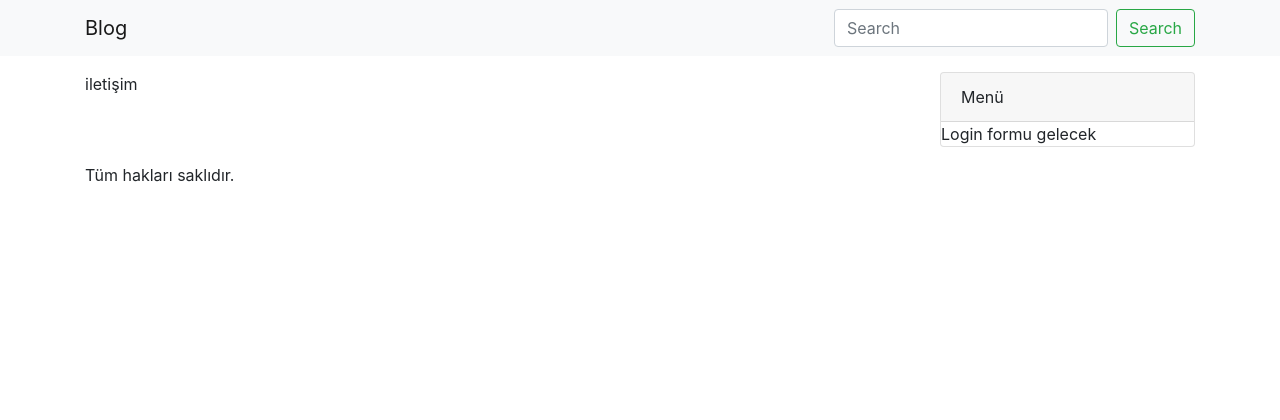
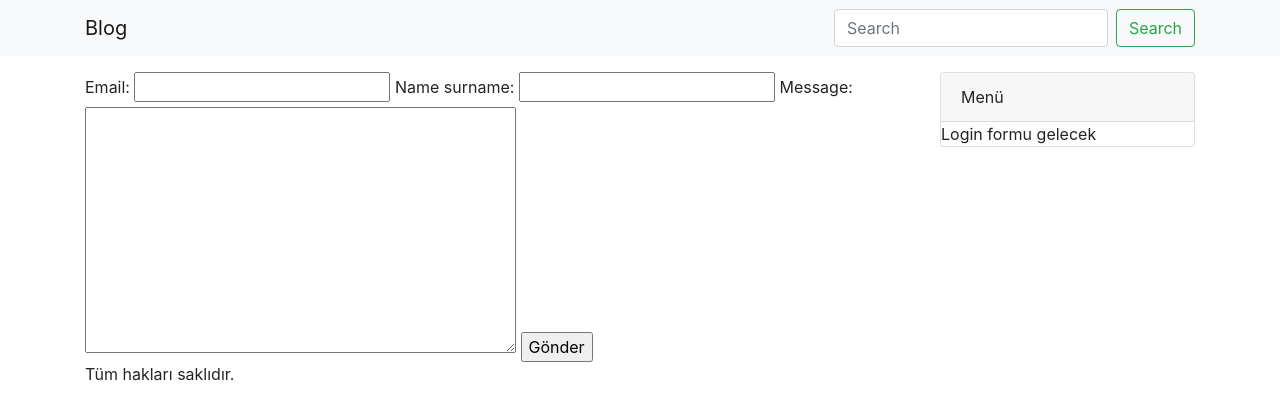
Before and after one commit to kaaniince/django-blog-project, a Django app: page /iletisim in a window 1280 px wide. Shown: the top 420 px of the page. Run offline with Django 4.2, Linux system fonts and the light colour scheme; data that the repository does not hold is empty; some libraries are stand-ins or nearby versions.

Commit message:
feat:contact form is added

```diff
--- /dev/null
+++ b/blog/forms/__init__.py
@@ -0,0 +1 @@
+from .contact import ContactForm
--- /dev/null
+++ b/blog/forms/contact.py
@@ -0,0 +1,6 @@
+from django import forms
+
+class ContactForm(forms.Form):
+    email = forms.EmailField(max_length=100)
+    name_surname = forms.CharField(max_length=25)
+    message=forms.CharField(widget=forms.Textarea)
--- a/blog/templates/pages/contact.html
+++ b/blog/templates/pages/contact.html
@@ -1,2 +1,6 @@
 {% extends 'base.html' %} {%block title%}İletişim{%endblock%} {%block content%}
-iletişim {%endblock%}
+<form method="POST">
+  {%csrf_token%} {{form}}
+  <input type="submit" value="Gönder" />
+</form>
+{%endblock%}
--- a/blog/views/contact.py
+++ b/blog/views/contact.py
@@ -1,7 +1,20 @@
-from django.shortcuts import render
-
+from django.shortcuts import render,redirect
+from blog.forms import ContactForm
+from blog.models import ContactModel
 def contact(request):
+    form=ContactForm()
+    if request.method=='POST':
+        form = ContactForm(request.POST)
+        if form.is_valid():
+            contact=ContactModel()
+            contact.email=form.cleaned_data['email']
+            contact.name_surname=form.cleaned_data['name_surname']
+            contact.message=form.cleaned_data['message']
+            contact.save()
+            return redirect('homepage')
+        else:
+            print()
     context={
-        'key':'baslik icerik naber'
+        'form':form
     }
     return render(request,'pages/contact.html',context=context)
--- a/templates/base.html
+++ b/templates/base.html
@@ -33,7 +33,7 @@
     </div>
 
     <script
-      src="{% static 'js/bootstrap.bundle.min.css' %}"
+      src="{% static 'js/bootstrap.bundle.min.js' %}"
       integrity="sha384-ho+j7jyWK8fNQe+A12Hb8AhRq26LrZ/JpcUGGOn+Y7RsweNrtN/tE3MoK7ZeZDyx"
       crossorigin="anonymous"
     ></script>
```
